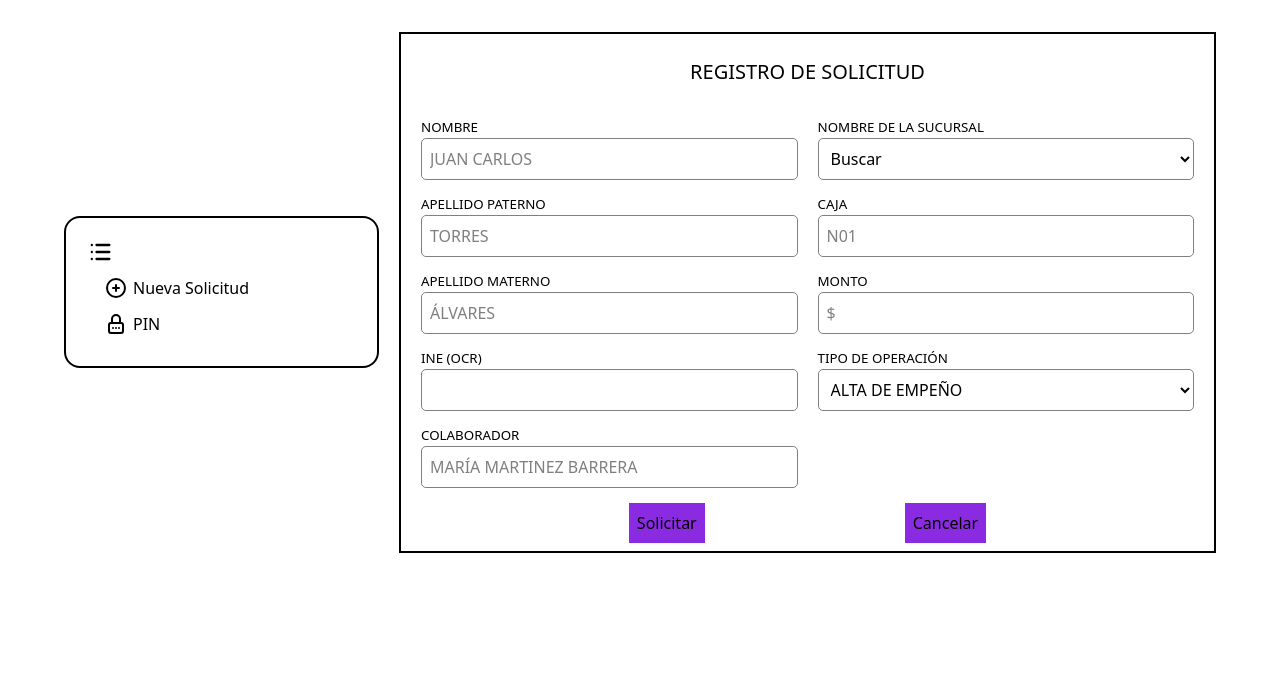
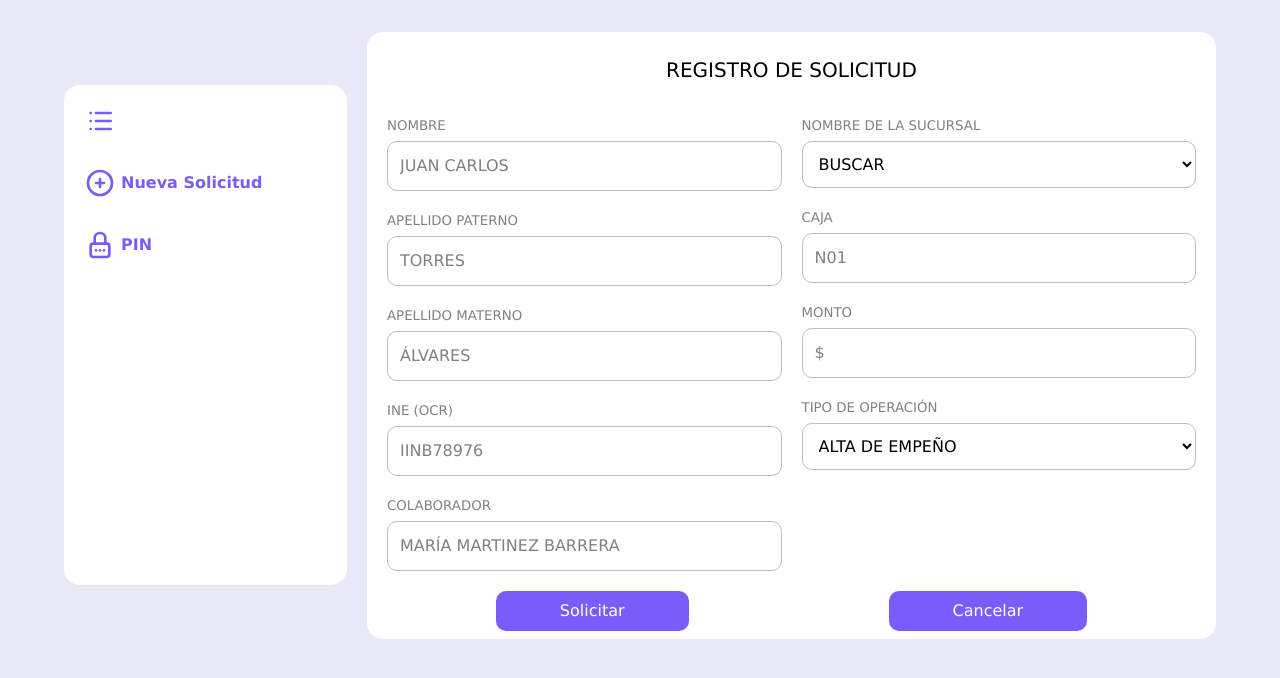
Before and after one commit to GrandMostach0/FRD_Desarrollo_Proyecto, a Vue app: page / in a window 1280 px wide. Shown: the top 678 px of the page. Built offline with nearby package versions, Linux system fonts and the light colour scheme.

Commit message:
Vista del formulario casi lista

```diff
--- a/src/assets/icons/circle-plus.vue
+++ b/src/assets/icons/circle-plus.vue
@@ -1,7 +1,7 @@
 <script setup></script>
 
 <template>
-    <svg xmlns="http://www.w3.org/2000/svg" width="24" height="24" viewBox="0 0 24 24" fill="none" stroke="currentColor"
+    <svg xmlns="http://www.w3.org/2000/svg" width="32" height="32" viewBox="0 0 24 24" fill="none" stroke="currentColor"
         stroke-width="2" stroke-linecap="round" stroke-linejoin="round"
         class="icon icon-tabler icons-tabler-outline icon-tabler-circle-plus">
         <path stroke="none" d="M0 0h24v24H0z" fill="none" />
--- a/src/assets/icons/list-icon.vue
+++ b/src/assets/icons/list-icon.vue
@@ -1,6 +1,6 @@
 
 <template>
-    <svg xmlns="http://www.w3.org/2000/svg" width="28" height="28" viewBox="0 0 24 24" fill="none" stroke="currentColor"
+    <svg xmlns="http://www.w3.org/2000/svg" width="32" height="32" viewBox="0 0 24 24" fill="none" stroke="currentColor"
         stroke-width="2" stroke-linecap="round" stroke-linejoin="round"
         class="icon icon-tabler icons-tabler-outline icon-tabler-list">
         <path stroke="none" d="M0 0h24v24H0z" fill="none" />
--- a/src/assets/icons/password-icon.vue
+++ b/src/assets/icons/password-icon.vue
@@ -1,5 +1,5 @@
 <template>
-    <svg xmlns="http://www.w3.org/2000/svg" width="24" height="24" viewBox="0 0 24 24" fill="none" stroke="currentColor"
+    <svg xmlns="http://www.w3.org/2000/svg" width="32" height="32" viewBox="0 0 24 24" fill="none" stroke="currentColor"
         stroke-width="2" stroke-linecap="round" stroke-linejoin="round"
         class="icon icon-tabler icons-tabler-outline icon-tabler-lock-password">
         <path stroke="none" d="M0 0h24v24H0z" fill="none" />
--- a/src/components/Formulario.vue
+++ b/src/components/Formulario.vue
@@ -14,22 +14,22 @@
 
                 <div class="containerInputs">
                     <label for="apellidoPaterno">apellido paterno</label>
-                    <input type="text" name="apellidoPaterno" id="apellidoPaterno" placeholder="TORRES">
+                    <input type="text" name="apellidoPaterno" id="apellidoPaternoInput" placeholder="TORRES">
                 </div>
 
                 <div class="containerInputs">
                     <label for="apellidoMaterno">apellido materno</label>
-                    <input type="text" name="apellidoMaterno" id="apellidoMaterno" placeholder="ÁLVARES">
+                    <input type="text" name="apellidoMaterno" id="apellidoMaternoInput" placeholder="ÁLVARES">
                 </div>
 
                 <div class="containerInputs">
-                    <label for="nombre">ine (ocr)</label>
-                    <input type="text" name="nombre" id="nombreInput" placeholder="">
+                    <label for="ine">ine (ocr)</label>
+                    <input type="text" name="ine" id="ineInput" placeholder="IINB78976">
                 </div>
 
                 <div class="containerInputs">
                     <label for="colaborador">Colaborador</label>
-                    <input type="text" name="colaborador" id="colaborador" placeholder="MARÍA MARTINEZ BARRERA">
+                    <input type="text" name="colaborador" id="colaboradorInput" placeholder="MARÍA MARTINEZ BARRERA">
                 </div>
             </div>
 
@@ -75,7 +75,7 @@
 <style scoped>
 
 .containerInputs{
-    margin-bottom: 15px;
+    margin-bottom: 20px;
 }
 
 label, input{
@@ -85,18 +85,32 @@ label, input{
 label{
     text-transform: uppercase;
     font-size: smaller;
+    margin-bottom: 5px;
+    color: gray;
 }
 
 input, select{
     width: 100%;
-    padding: 8px;
-    border: 1px solid gray;
-    border-radius: 5px;
+    padding: 12px;
+    border: 1px solid rgba(128, 128, 128, .5);
+    border-radius: 10px;
+    text-transform: uppercase;
 }
 
 button{
-    padding: 8px;
-    background-color: blueviolet;
+    padding: 8px 64px;
+    background-color: #7A5CFA;
+    border-radius: 10px;
+    color: white;
+    cursor: pointer;
+}
+
+input:focus, select:focus{
+    outline: 3px solid #7A5CFA;
+}
+
+option:hover{
+    background-color: #7A5CFA;
 }
 
 </style>
--- a/src/components/Operador-Ventana.vue
+++ b/src/components/Operador-Ventana.vue
@@ -6,11 +6,11 @@ import Formulario from './Formulario.vue';
 <template>
   <main class="flex items-center gap-5 px-16 py-8">
 
-    <div class="border-2 border-black flex-1 p-5 rounded-2xl">
+    <div class="flex-1 rounded-2xl h-[500px] bg-white">
       <MenuOpcionesVertical />
     </div>
 
-    <div class="border-2 border-black flex-3">
+    <div class="flex-3 bg-white rounded-2xl">
       <Formulario />
     </div>
 
--- a/src/components/menuOpcionesVertical.vue
+++ b/src/components/menuOpcionesVertical.vue
@@ -5,11 +5,11 @@ import passwordIcon from '../assets/icons/password-icon.vue'
 </script>
 
 <template>
-    <p>
+    <p class="font-bold text-[#7A5CFA] p-5">
         <listIcon />
     </p>
 
-    <div class="px-4">
+    <div>
         <ol>
             <li>
                 <circlePlus />Nueva Solicitud
@@ -26,9 +26,16 @@ import passwordIcon from '../assets/icons/password-icon.vue'
 
 li{
     display: flex;
-    margin: 8px 0px;
-    padding: 2px;
+    align-items: center;
+    padding: 10px 20px;
+    margin-bottom: 10px;
     gap: 5px;
     cursor: pointer;
+    color: #7A5CFA;
+    font-weight: bold;
+}
+
+li:hover{
+    border-right: 3px solid #7A5CFA;
 }
 </style>
--- a/src/style.css
+++ b/src/style.css
@@ -1 +1,10 @@
 @import "tailwindcss";
+
+*{
+    font-family: Verdana, Geneva, Tahoma, sans-serif;
+}
+
+
+body{
+    background-color: #E9E8F6;
+}
```
